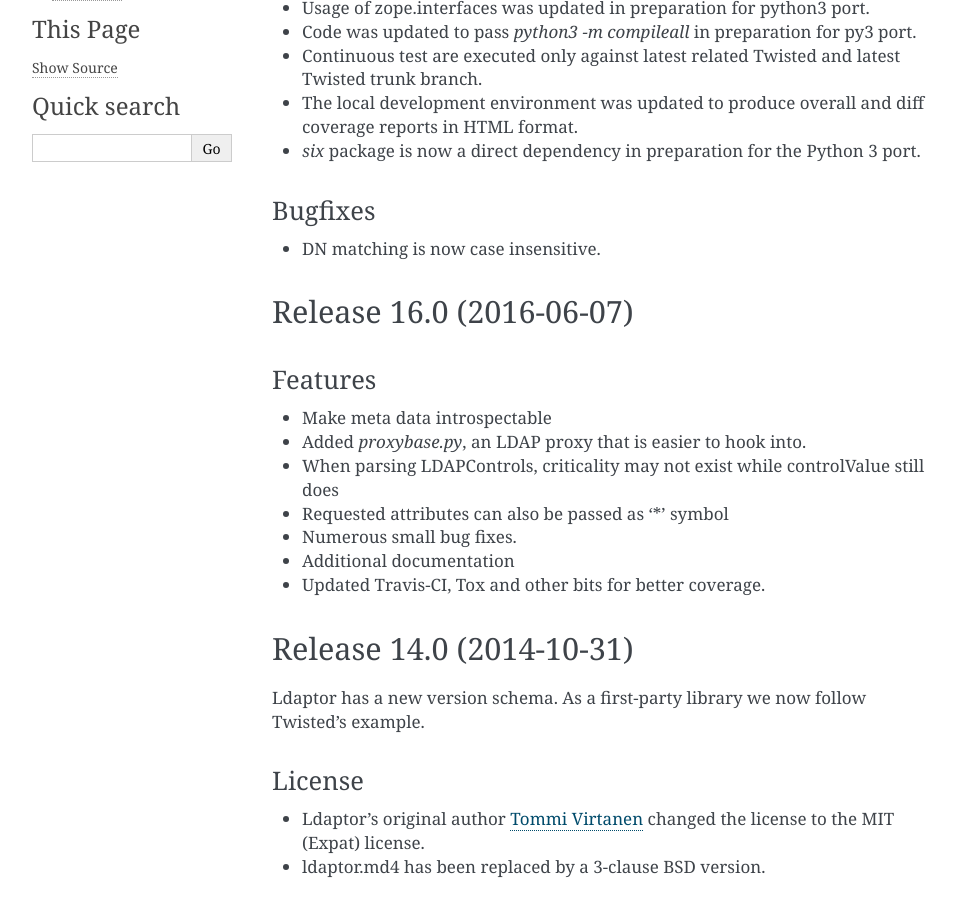
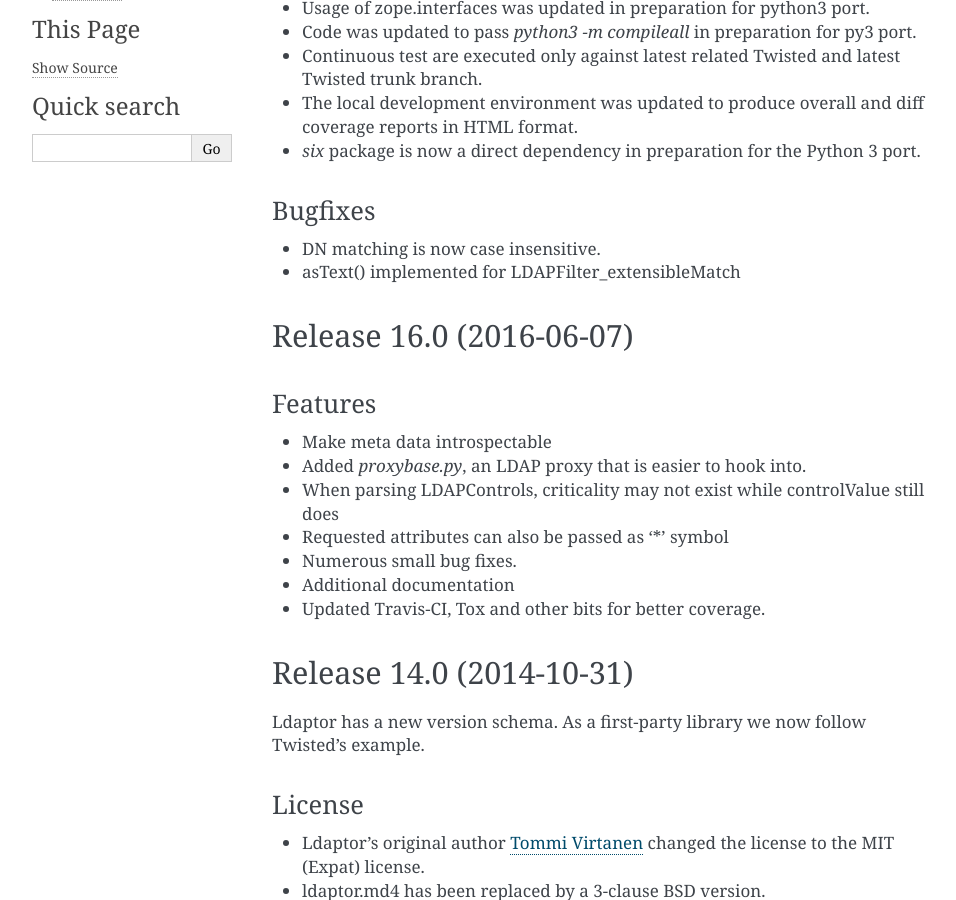
Before and after one commit to twisted/ldaptor, a Sphinx documentation site: the page built from docs/source/NEWS.rst, in a window 1280 px wide and 900 px high, scrolled down 429 px. Shown: the whole window, without its empty margins (148-1104 px from the left). Built offline with Sphinx 7.4.7, drawn with Linux system fonts in a browser that asks for light colours.

Commit message:
Add news line-item

```diff
--- a/docs/source/NEWS.rst
+++ b/docs/source/NEWS.rst
@@ -28,7 +28,7 @@ Bugfixes
 ^^^^^^^^
 
 - DN matching is now case insensitive.
-
+- asText() implemented for LDAPFilter_extensibleMatch
 
 Release 16.0 (2016-06-07)
 -------------------------
```
